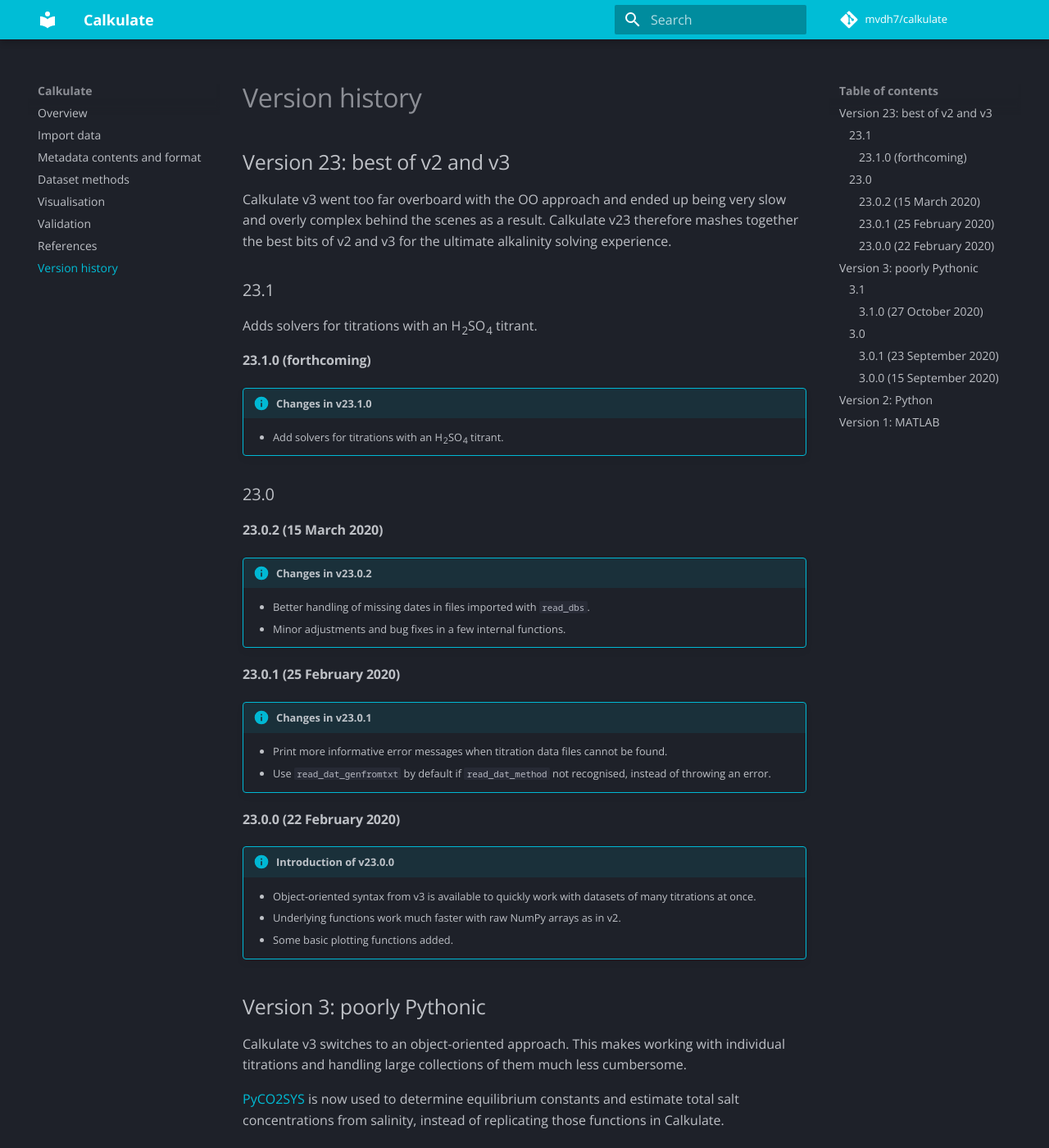
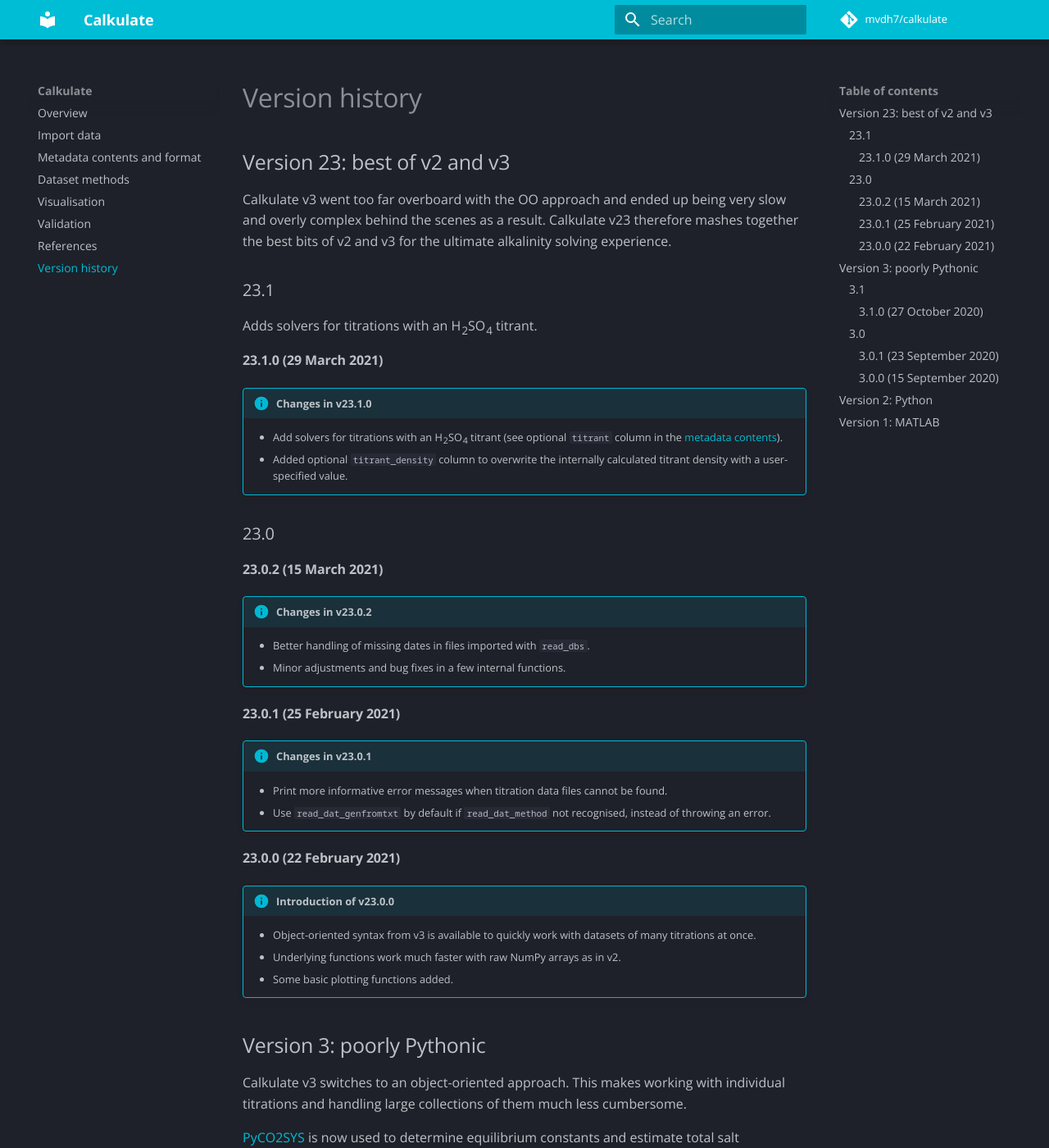
Before and after one commit to mvdh7/calkulate, an MkDocs documentation site: the page built from docs/versions.md, in a window 1280 px wide and 1400 px high. Shown: the whole window at 82% size. Built offline with MkDocs 1.6.1 and Material for MkDocs 9.7.7, drawn with Linux system fonts in a browser that asks for light colours; comment, search, counter and statistics services are not loaded.

Commit message:
Add titrant_density option

```diff
--- a/docs/versions.md
+++ b/docs/versions.md
@@ -8,29 +8,30 @@
 
 Adds solvers for titrations with an H<sub>2</sub>SO<sub>4</sub> titrant.
 
-#### 23.1.0 (forthcoming)
+#### 23.1.0 (29 March 2021)
 
 !!! info "Changes in v23.1.0"
 
-    * Add solvers for titrations with an H<sub>2</sub>SO<sub>4</sub> titrant.
+    * Add solvers for titrations with an H<sub>2</sub>SO<sub>4</sub> titrant (see optional `titrant` column in the [metadata contents](../metadata/#optional-columns)).
+    * Added optional `titrant_density` column to overwrite the internally calculated titrant density with a user-specified value.
 
 ### 23.0
 
-#### 23.0.2 (15 March 2020)
+#### 23.0.2 (15 March 2021)
 
 !!! info "Changes in v23.0.2"
 
     * Better handling of missing dates in files imported with `read_dbs`.
     * Minor adjustments and bug fixes in a few internal functions.
 
-#### 23.0.1 (25 February 2020)
+#### 23.0.1 (25 February 2021)
 
 !!! info "Changes in v23.0.1"
 
     * Print more informative error messages when titration data files cannot be found.
     * Use `read_dat_genfromtxt` by default if `read_dat_method` not recognised, instead of throwing an error.
 
-#### 23.0.0 (22 February 2020)
+#### 23.0.0 (22 February 2021)
 
 !!! info "Introduction of v23.0.0"
 
```
Also changed, not shown: docs/metadata.md (+8 -1 lines), 4 other files.
